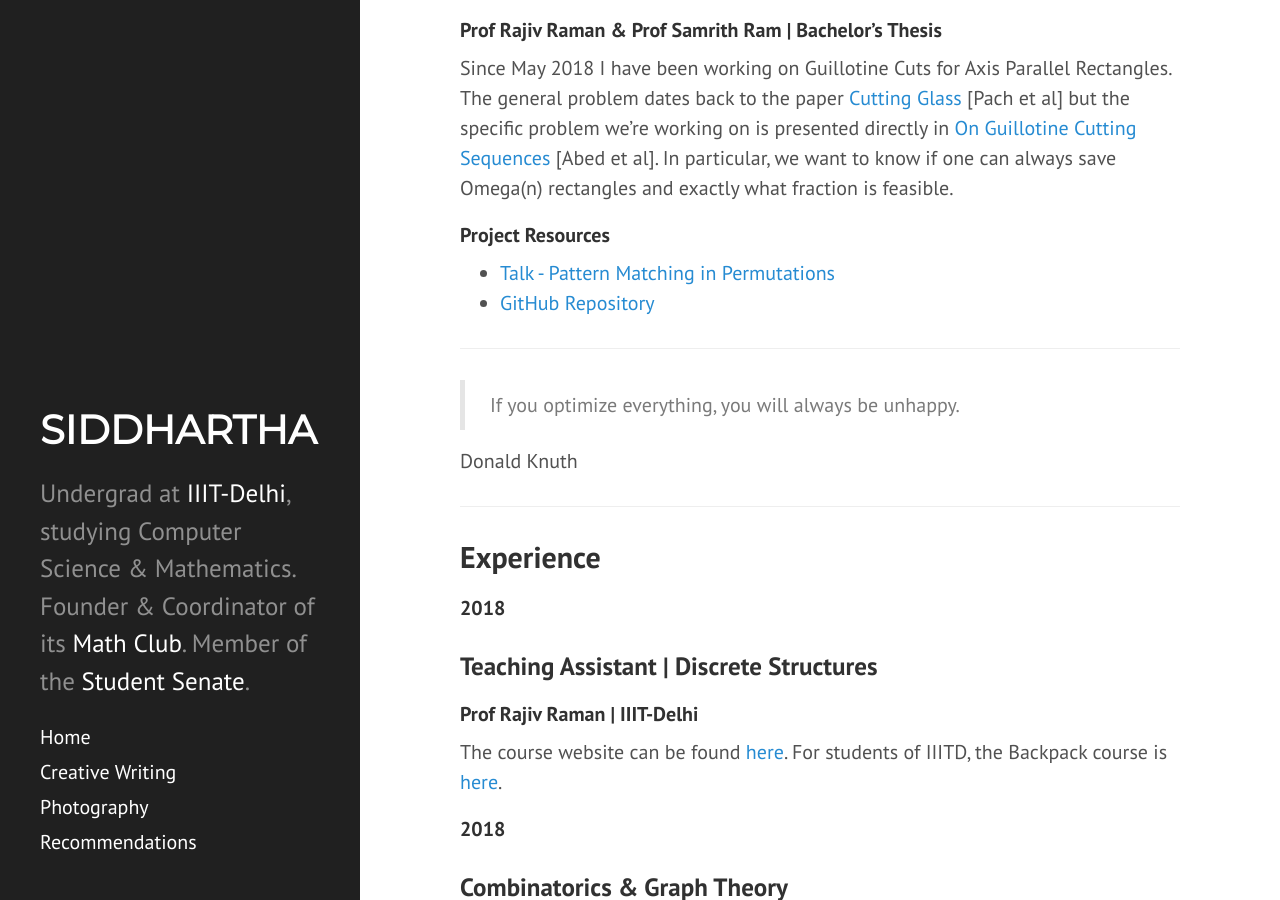
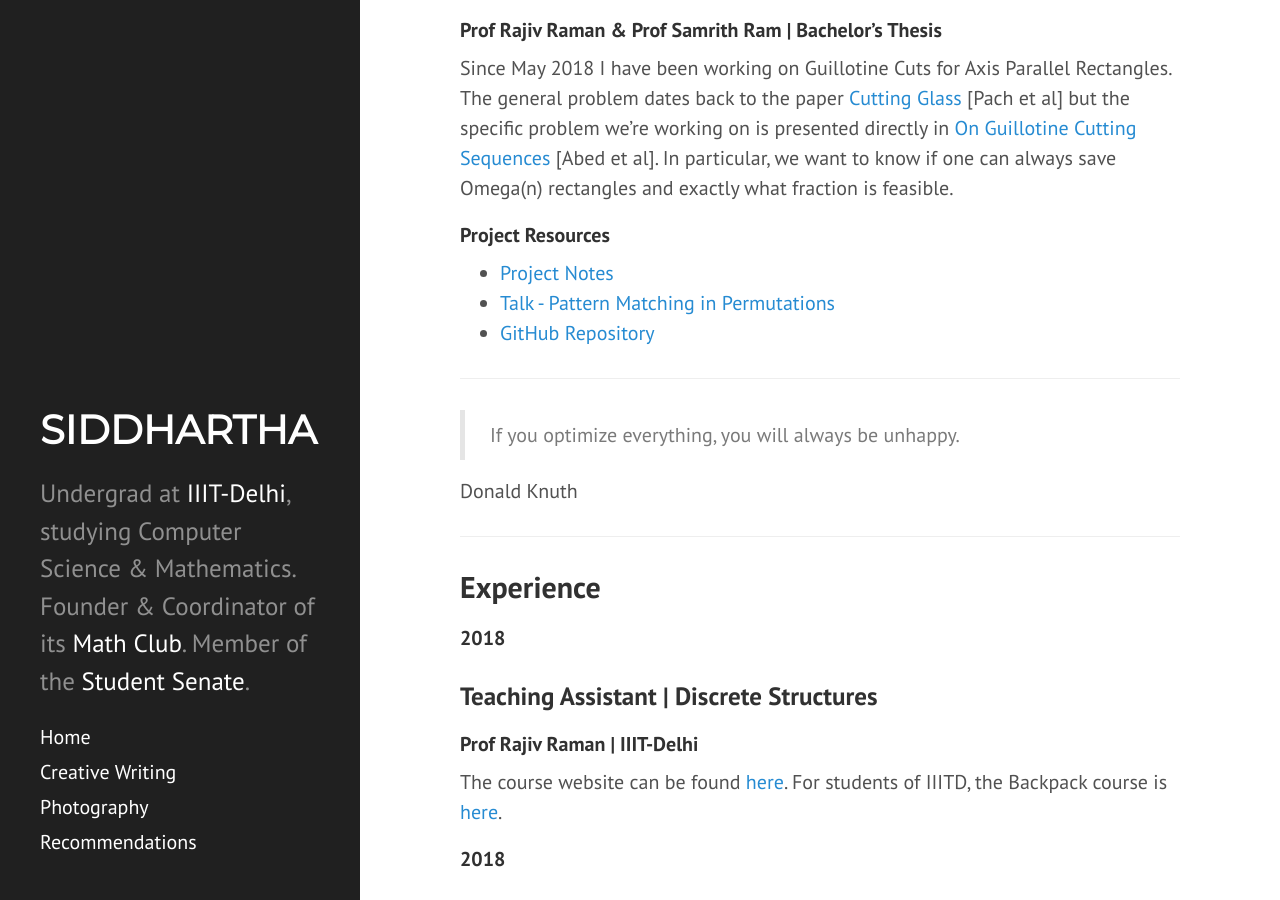
Before and after one commit to siddjai/siddjai.github.io, a Jekyll site: the page built from index.md, in a window 1280 px wide and 900 px high, scrolled down 724 px. Built offline with Jekyll 4.4.1, drawn with Linux system fonts in a browser that asks for light colours; nearby versions of some CDN libraries.

Commit message:
Update index.md

```diff
--- a/index.md
+++ b/index.md
@@ -25,6 +25,7 @@
 
 #### Project Resources
 
+- [Project Notes](https://drive.google.com/file/d/1jIO42yqXNnvBV0but5ltBkpygqLOCK0j/view?usp=sharing)
 - [Talk - Pattern Matching in Permutations](https://drive.google.com/file/d/0B6YcTGvq8kkBTzNlRlJFbmEtY3BhUnZVNThNOTl4SklzRTZB/view?usp=sharing)
 - [GitHub Repository](https://github.com/siddjai/GuillotineCuts)
 
```
